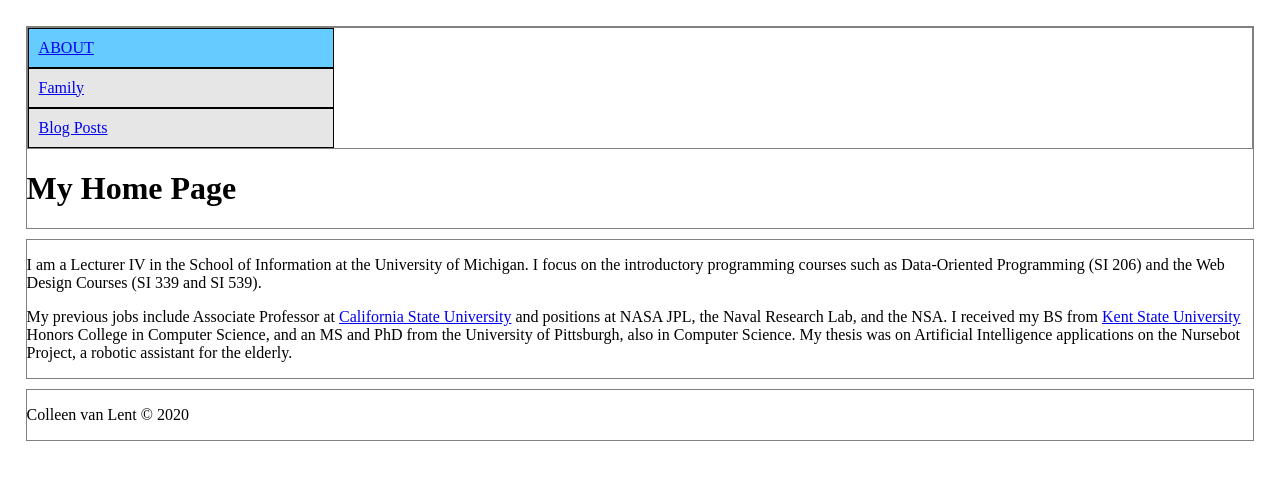
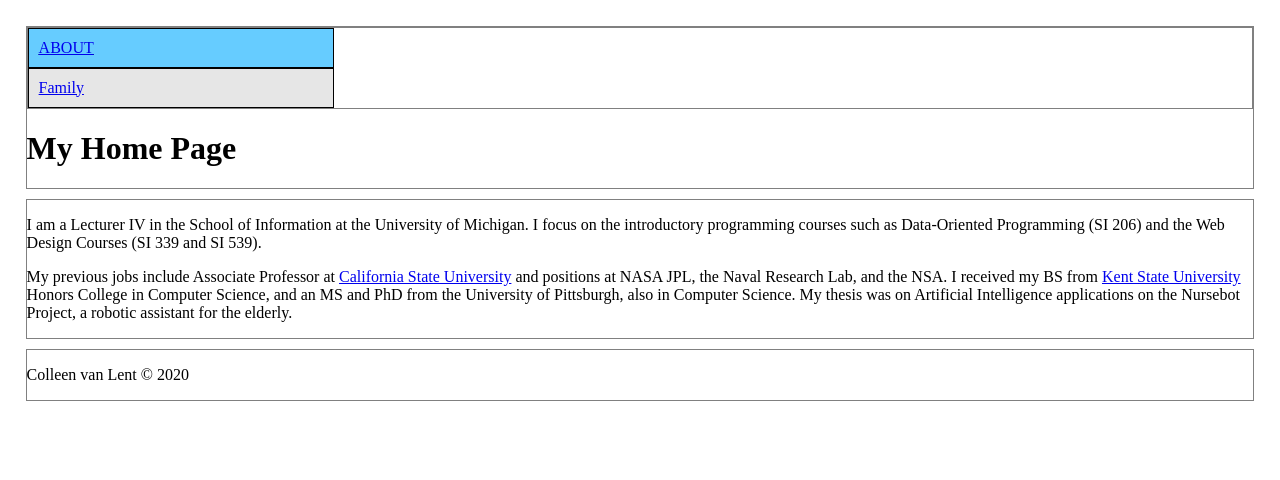
Before and after one commit to ColleenVanLent/simple-jekyll, a Jekyll site: the page built from index.html, in a window 1280 px wide. Shown: the top 480 px of the page. Built offline with Jekyll 4.4.1, drawn with Linux system fonts in a browser that asks for light colours.

Commit message:
Add files via upload

```diff
--- a/_layouts/default.html
+++ b/_layouts/default.html
@@ -11,9 +11,8 @@
 	<header>
 		<nav>
 			<ul>
-				<li class ={{page.index}}><a href = "/jekyll-basic/"  >About</a></li>
-				<li class = {{page.family}}><a href = "/jekyll-basic/family" >Family</a></li>
-				<li class = {{page.blog}}><a href = "/jekyll-basic/blogs" >Blog Posts</a></li>
+				<li class ={{page.index}}><a href = "/index/"  >About</a></li>
+				<li class = {{page.family}}><a href = "/family" >Family</a></li>
 			</ul>
 		</nav>
 		 <h1>{{ page.title }}</h1>
```
